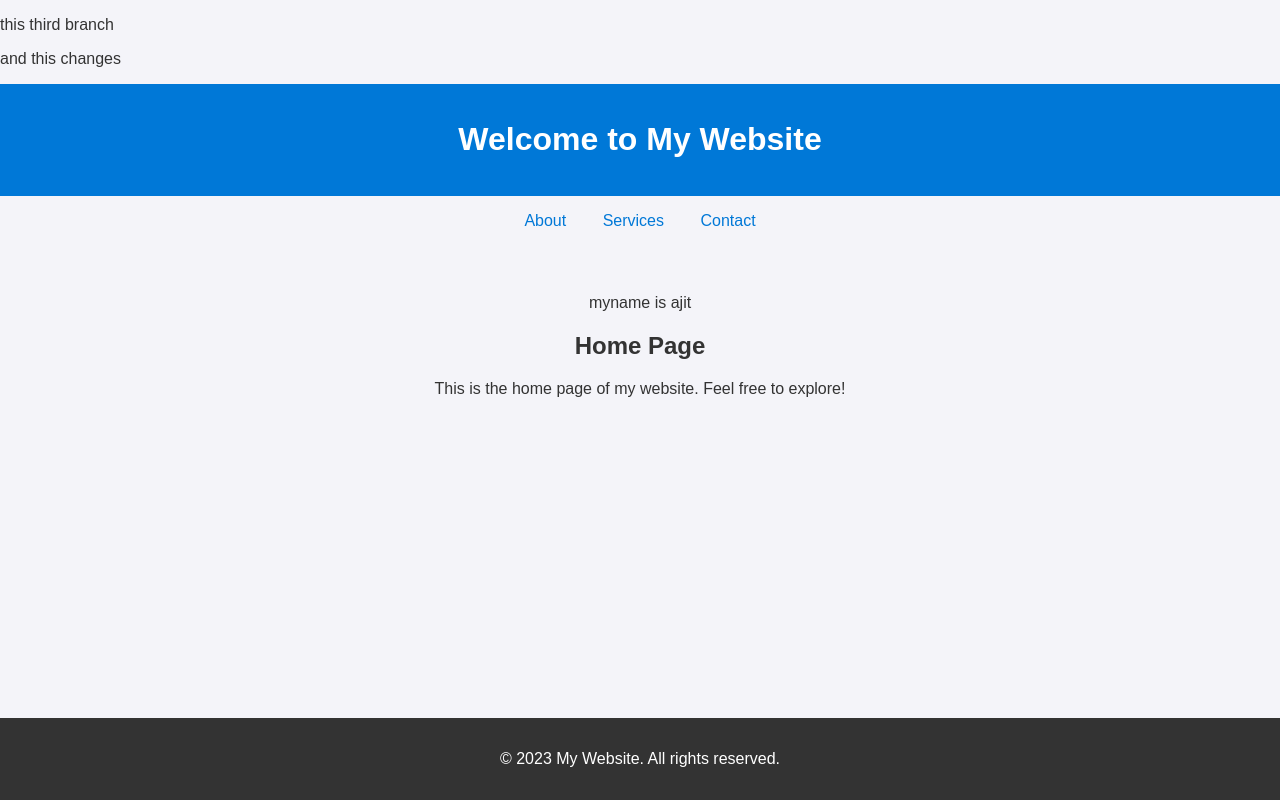
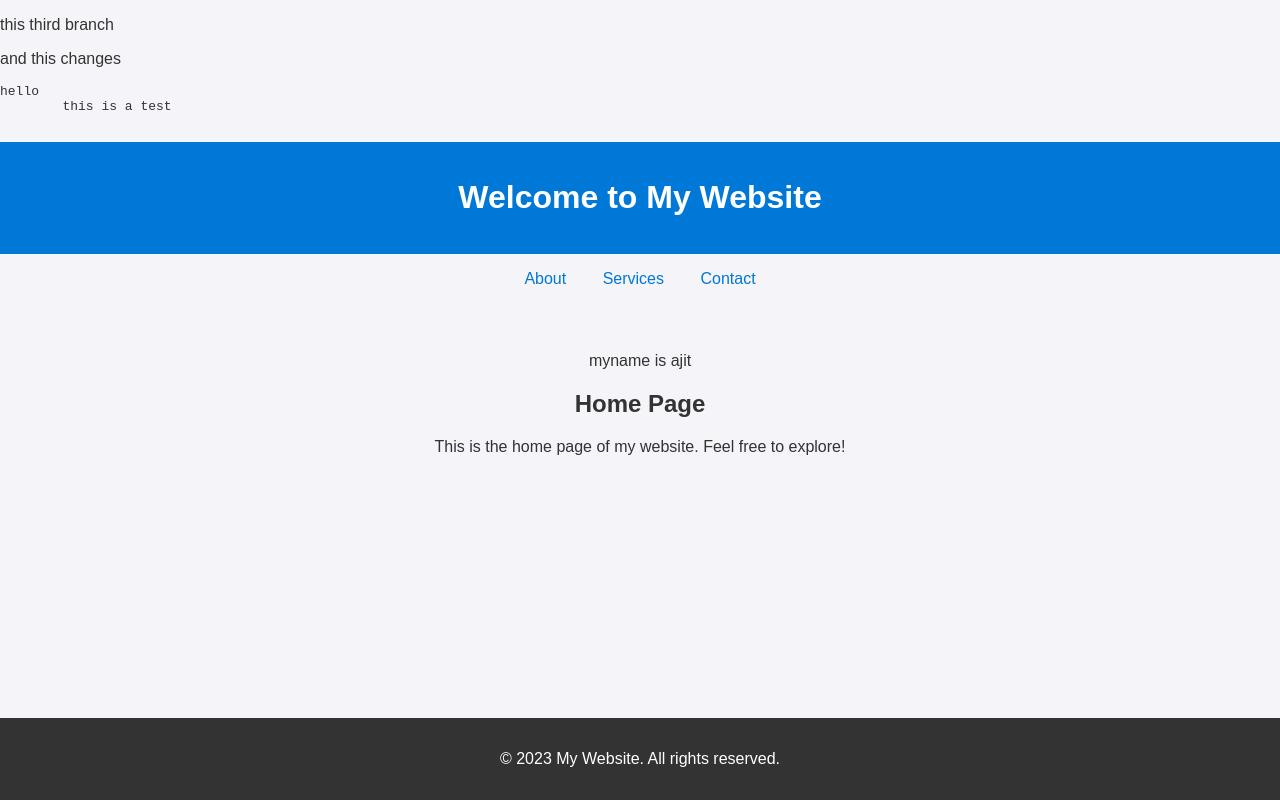
Before and after one commit to ajitmathpati/localRepo, a plain HTML site: page index.html in a window 1280 px wide. Drawn offline with Linux system fonts and the light colour scheme.

Commit message:
add pre tag

```diff
--- a/index.html
+++ b/index.html
@@ -12,6 +12,9 @@
 <body>
     <p>this third branch</p>
     <p>and this changes</p>
+    <pre>hello
+        this is a test
+    </pre>
     <header>
         <h1>Welcome to My Website</h1>
     </header>
```
